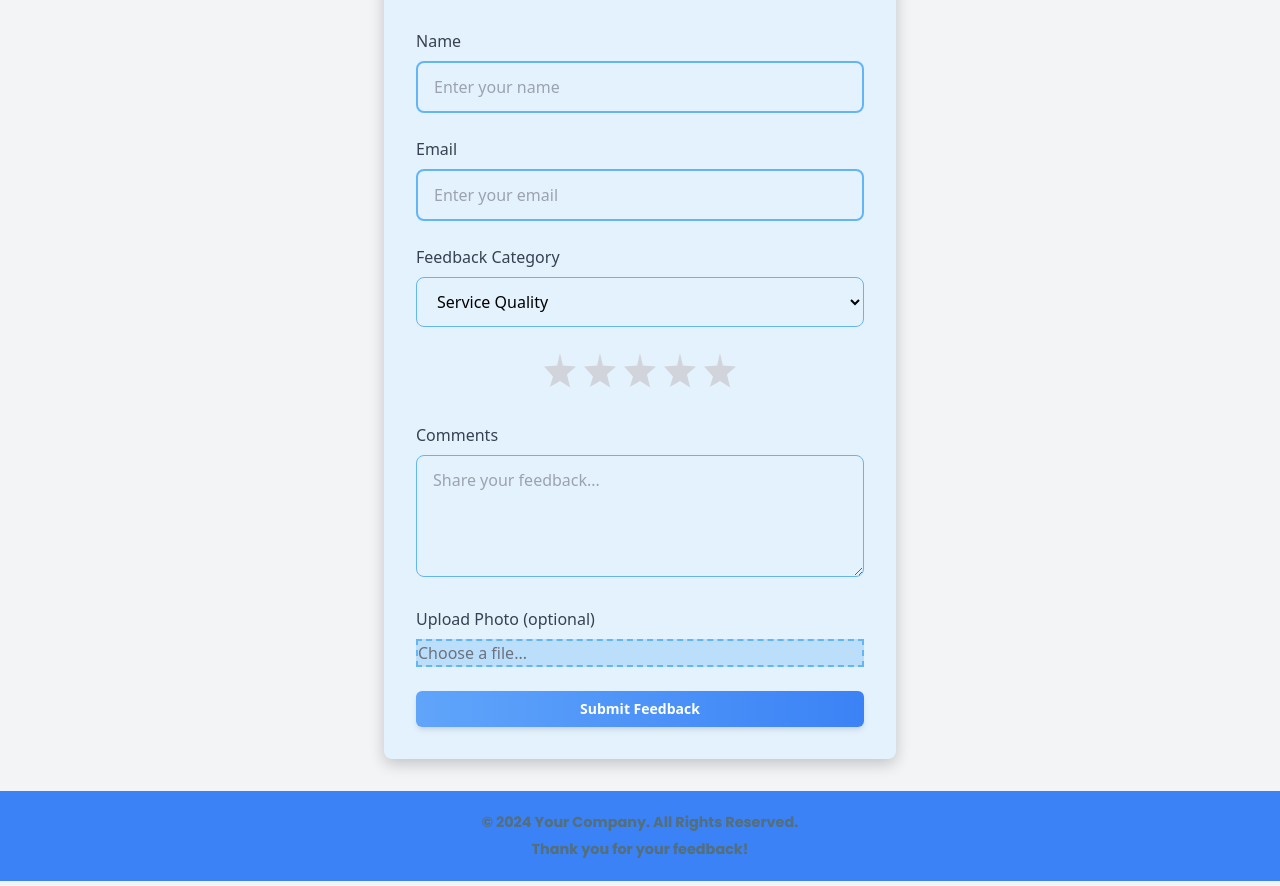
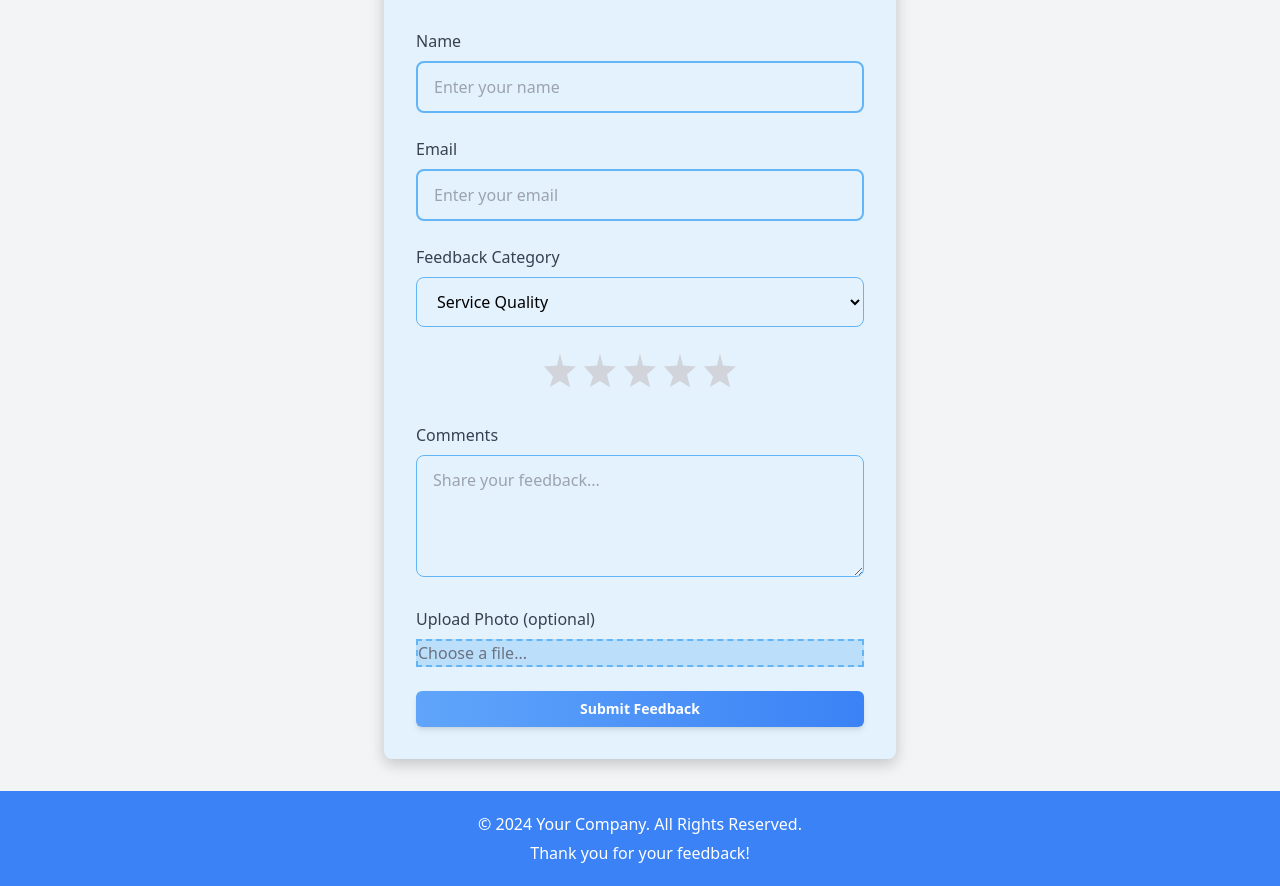
Before and after one commit to Gobizrate/formtoko, a plain HTML site: page FormRate.html in a window 1280 px wide. Shown: the part 211-1097 px from the top of the page. Drawn offline with nearby package versions, Linux system fonts and the light colour scheme.

Commit message:
Enhance footer styling with improved text color and ensure consistency

```diff
--- a/styles.css
+++ b/styles.css
@@ -126,14 +126,13 @@ button:hover {
   box-shadow: 0px 6px 20px rgba(3, 155, 229, 0.6);
 }
 
-/* Gaya footer */
+/* Gaya footer dengan teks putih */
 footer {
-  font-family: 'Poppins', sans-serif;
-  font-size: 0.9rem;
   background-color: #0288d1;
-  color: #ffffff;
+  color: #ffffff !important;
 }
 
 footer p {
+  color: #ffffff !important;
   margin: 5px 0;
 }
```
